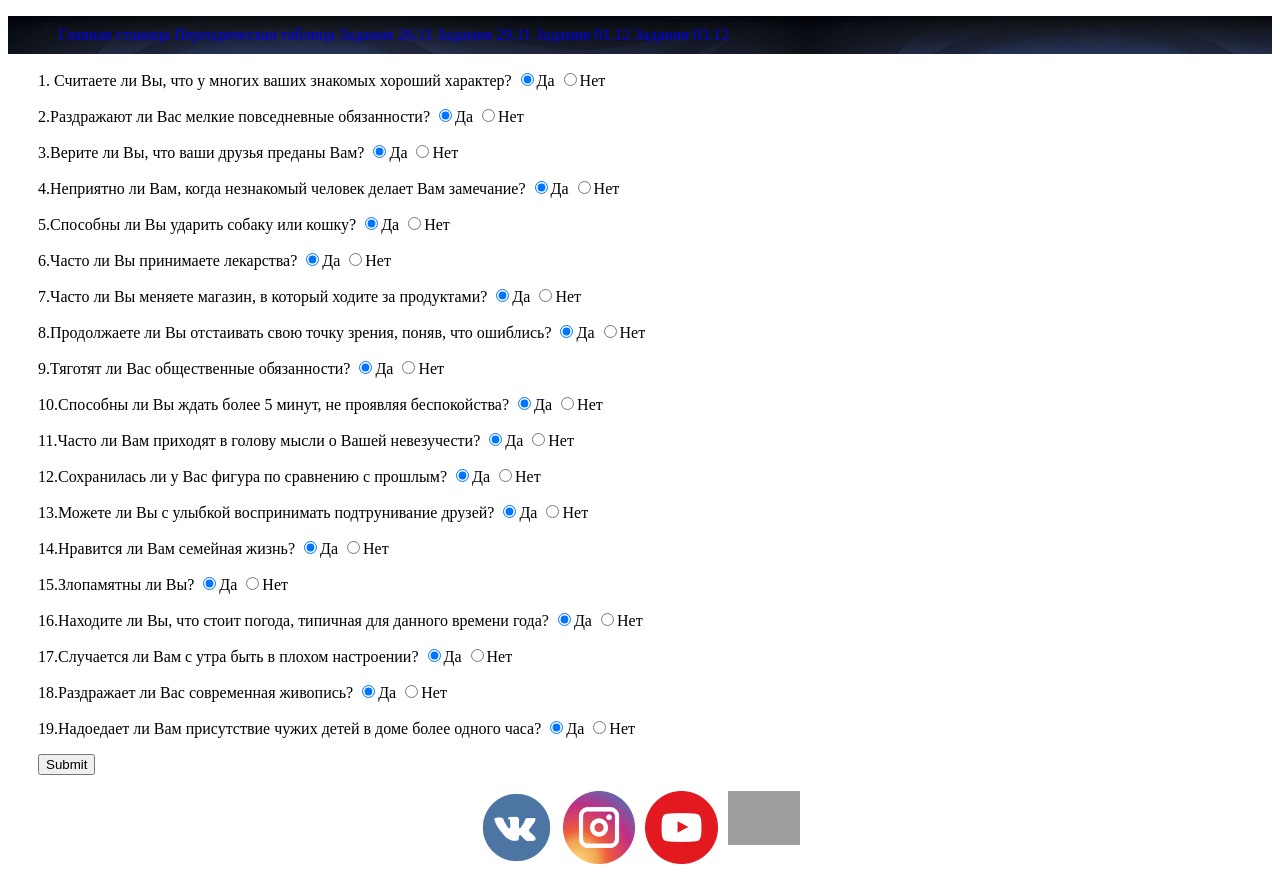
After one commit to GipnoziS/VlastislavGoncharov, a PHP site: page /3.12.php in a window 1280 px wide. The commit adds this page. Run offline with PHP 8.4, Linux system fonts and the light colour scheme; grey boxes are pictures that could not be loaded.

Commit message:
03.12.21

```diff
--- /dev/null
+++ b/3.12.php
@@ -0,0 +1,105 @@
+<?
+include "header.php";
+?>
+<?php
+
+$Test[1] = "Считаете ли Вы, что у многих ваших знакомых хороший характер?";
+$Test[2] = "Раздражают ли Вас мелкие повседневные обязанности?";
+$Test[3] = "Верите ли Вы, что ваши друзья преданы Вам?";
+$Test[4] = "Неприятно ли Вам, когда незнакомый человек делает Вам замечание?";
+$Test[5] = "Способны ли Вы ударить собаку или кошку?";
+$Test[6] = "Часто ли Вы принимаете лекарства?";
+$Test[7] = "Часто ли Вы меняете магазин, в который ходите за продуктами?";
+$Test[8] = "Продолжаете ли Вы отстаивать свою точку зрения, поняв, что ошиблись?";
+$Test[9] = "Тяготят ли Вас общественные обязанности?";
+$Test[10] = "Способны ли Вы ждать более 5 минут, не проявляя беспокойства?";
+$Test[11] = "Часто ли Вам приходят в голову мысли о Вашей невезучести?";
+$Test[12] = "Сохранилась ли у Вас фигура по сравнению с прошлым?";
+$Test[13] = "Можете ли Вы с улыбкой воспринимать подтрунивание друзей?";
+$Test[14] = "Нравится ли Вам семейная жизнь?";
+$Test[15] = "Злопамятны ли Вы?";
+$Test[16] = "Находите ли Вы, что стоит погода, типичная для данного времени года?";
+$Test[17] = "Случается ли Вам с утра быть в плохом настроении?";
+$Test[18] = "Раздражает ли Вас современная живопись?";
+$Test[19] = "Надоедает ли Вам присутствие чужих детей в доме более одного часа?";
+
+?>
+    <div class="code">
+        <form method="post">
+            <p><label>1. <? echo $Test[1]?>
+                    <label> <input type=radio name=q1 value="0" checked>Да</label>
+                    <label> <input type=radio name=q1 value="1">Нет</label></p>
+            <p><label>2.<? echo $Test[2]?>
+                    <label> <input type=radio name=q2 value="0" checked>Да</label>
+                    <label> <input type=radio name=q2 value="1">Нет</label></p>
+            <p><label>3.<? echo $Test[3]?>
+                    <label> <input type=radio name=q3 value="1" checked>Да</label>
+                    <label> <input type=radio name=q3 value="0">Нет</label></p>
+            <p><label>4.<? echo $Test[4]?>
+                    <label> <input type=radio name=q4 value="0" checked>Да</label>
+                    <label> <input type=radio name=q4 value="1">Нет</label></p>
+            <p><label>5.<? echo $Test[5]?>
+                    <label> <input type=radio name=q5 value="0" checked>Да</label>
+                    <label> <input type=radio name=q5 value="1">Нет</label></p>
+            <p><label>6.<? echo $Test[6]?>
+                    <label> <input type=radio name=q6 value="0" checked>Да</label>
+                    <label> <input type=radio name=q6 value="1">Нет</label></p>
+            <p><label>7.<? echo $Test[7]?>
+                    <label> <input type=radio name=q7 value="0" checked>Да</label>
+                    <label> <input type=radio name=q7 value="1">Нет</label></p>
+            <p><label>8.<? echo $Test[8]?>
+                    <label> <input type=radio name=q8 value="0" checked>Да</label>
+                    <label> <input type=radio name=q8 value="1">Нет</label></p>
+            <p><label>9.<? echo $Test[9]?>
+                    <label> <input type=radio name=q9 value="1" checked>Да</label>
+                    <label> <input type=radio name=q9 value="0">Нет</label></p>
+            <p><label>10.<? echo $Test[10]?>
+                    <label> <input type=radio name=q10 value="1" checked>Да</label>
+                    <label> <input type=radio name=q10 value="0">Нет</label></p>
+            <p><label>11.<? echo $Test[11]?>
+                    <label> <input type=radio name=q11 value="0" checked>Да</label>
+                    <label> <input type=radio name=q11 value="1">Нет</label></p>
+            <p><label>12.<? echo $Test[12]?>
+                    <label> <input type=radio name=q12 value="0" checked>Да</label>
+                    <label> <input type=radio name=q12 value="1">Нет</label></p>
+            <p><label>13.<? echo $Test[13]?>
+                    <label> <input type=radio name=q13 value="1" checked>Да</label>
+                    <label> <input type=radio name=q13 value="0">Нет</label></p>
+            <p><label>14.<? echo $Test[14]?>
+                    <label> <input type=radio name=q14 value="1" checked>Да</label>
+                    <label> <input type=radio name=q14 value="0">Нет</label></p>
+            <p><label>15.<? echo $Test[15]?>
+                    <label> <input type=radio name=q15 value="0" checked>Да</label>
+                    <label> <input type=radio name=q15 value="1">Нет</label></p>
+            <p><label>16.<? echo $Test[16]?>
+                    <label> <input type=radio name=q16 value="0" checked>Да</label>
+                    <label> <input type=radio name=q16 value="1">Нет</label></p>
+            <p><label>17.<? echo $Test[17]?>
+                    <label> <input type=radio name=q17 value="0" checked>Да</label>
+                    <label> <input type=radio name=q17 value="1">Нет</label></p>
+            <p><label>18.<? echo $Test[18]?>
+                    <label> <input type=radio name=q18 value="0" checked>Да</label>
+                    <label> <input type=radio name=q18 value="1">Нет</label></p>
+            <p><label>19.<? echo $Test[19]?>
+                    <label> <input type=radio name=q19 value="1" checked>Да</label>
+                    <label> <input type=radio name=q19 value="0">Нет</label></p>
+            <p><input type="submit" name="ConfirmButton"></p>
+            <?
+            function TestScore($a){
+                if ($a>15) {
+                    echo "У вас покладистый характер";
+                } elseif (8<=$a and $a<=15){
+                    echo "Вы не лишены недостатков, но с вами можно ладить";
+                } echo "Вашим друзьям можно посочувствовать";
+            }
+            $score = array_sum( $_POST);
+            if (isset($_POST['ConfirmButton'])){
+                echo TestScore($score);
+            }
+             ?>
+        </form>
+    </div>
+
+
+<?
+include "footer.php";
--- a/header.php
+++ b/header.php
@@ -18,6 +18,7 @@
                     <a href="26.11.php">Задания 26.11</a>
                     <a href="29.11.php">Задания 29.11</a>
                     <a href="1.12.php">Задания 01.12</a>
+                    <a href="3.12.php">Задания 03.12</a>
                 </li>
             </ul>
         </div>
```
